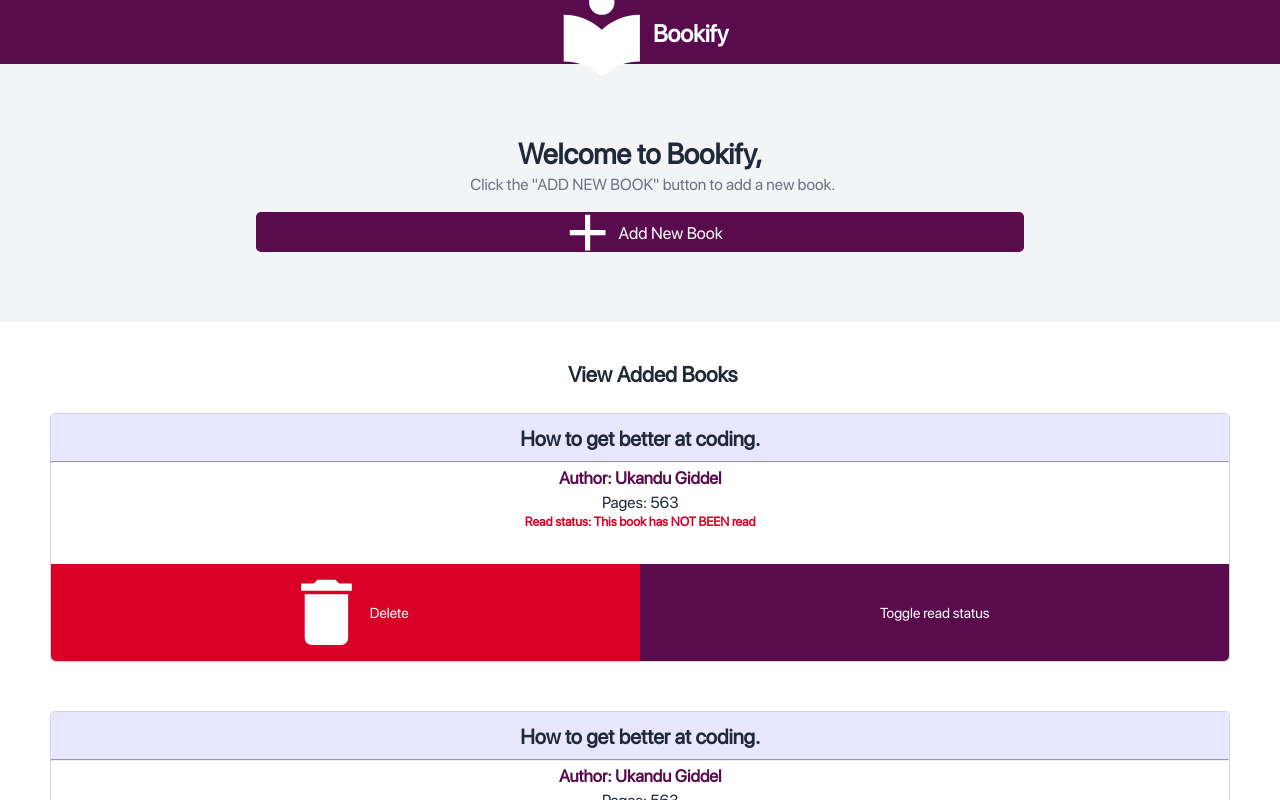
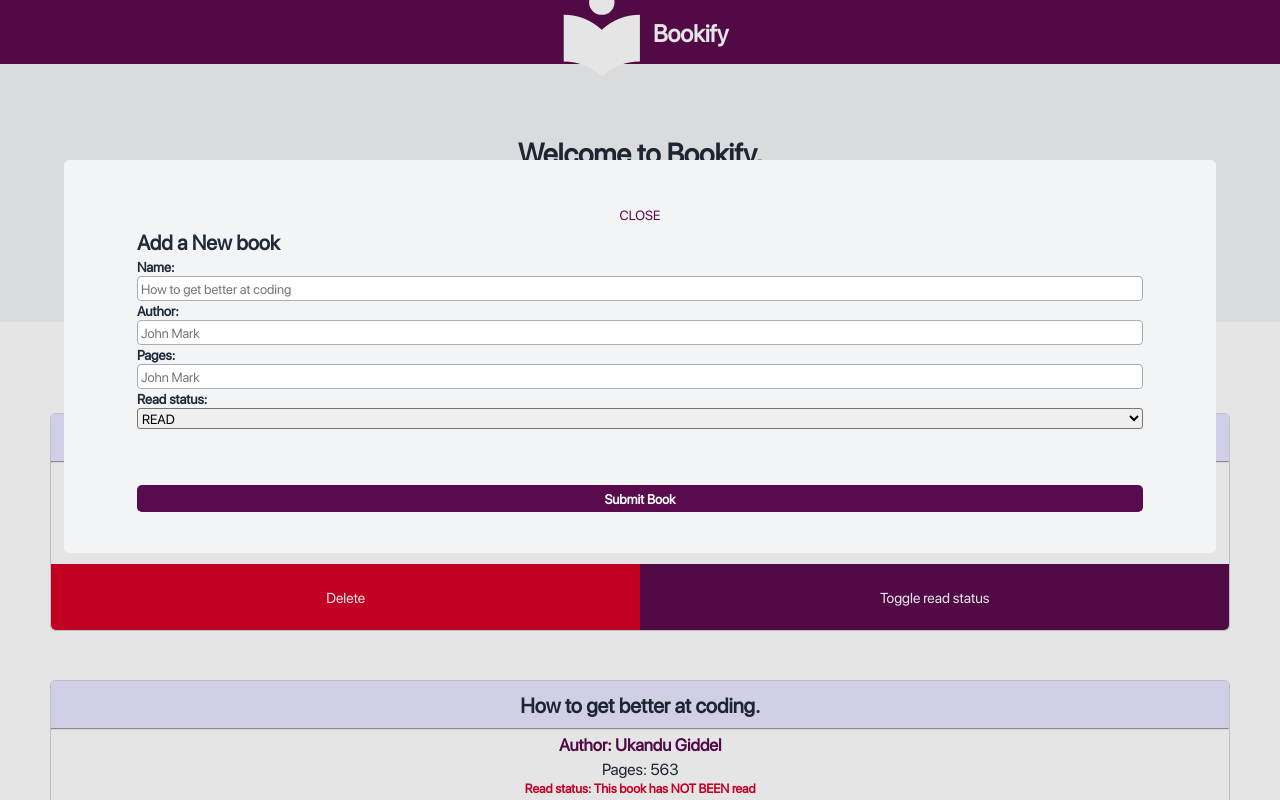
Before and after one commit to giddeluk/bookify, a plain HTML site: page index.html in a window 1280 px wide. Both pictures are taken after a click on the button "Add New Book". Drawn offline with Linux system fonts and the light colour scheme.

Commit message:
Add the basic dialog functionality

```diff
--- a/css/styles.css
+++ b/css/styles.css
@@ -19,7 +19,7 @@
   justify-content: center;
   align-items: center;
   height: 8vh;
-  background-color: #5a0b4d;
+  background-color: var(--main-purple);
   color: white;
   padding: 5px;
 }
@@ -94,7 +94,7 @@
   font-size: 135%;
   font-weight: bold;
 }
-#output-div{
+#output-div {
   display: grid;
   grid-template-columns: 98%;
 }
@@ -127,10 +127,9 @@
   align-self: center;
   font-size: 107%;
 }
-#card > #card-pages{
+#card > #card-pages {
   color: #202938;
   align-self: center;
-
 }
 #card > #read-status {
   color: #d80027;
@@ -142,7 +141,7 @@
   display: flex;
   justify-content: center;
 }
-#card > #actions > *{
+#card > #actions > * {
   margin-top: 3%;
 }
 #card > #actions > #delete-btn {
@@ -152,14 +151,13 @@
   background-color: #d80027;
   color: white;
   border: none;
-  padding: 5px;
+  padding-top: 2%;
+  padding-bottom: 2%;
+  padding-right: 2%;
+  padding-left: 2%;
   font-size: 90%;
   width: 50%;
   border-bottom-left-radius: 5px;
-}
-#card > #actions > #delete-btn svg {
-  fill: white;
-  width: 15%;
 }
 #card > #actions > #toggle-button {
   display: flex;
@@ -169,8 +167,95 @@
   color: white;
   border: none;
   border-bottom-right-radius: 5px;
-
-  padding: 5px;
+  padding-top: 2%;
+  padding-bottom: 2%;
+  padding-right: 2%;
+  padding-left: 2%;
   font-size: 90%;
   width: 50%;
 }
+/* Hover Effects */
+.addSection button:nth-child(3):hover {
+  background-color: hsl(310, 78%, 25%);
+}
+#card > #actions > #delete-btn:hover {
+  background-color: hsl(349, 100%, 47%);
+}
+#card > #actions > #toggle-button:hover {
+  background-color: hsl(310, 78%, 15%);
+}
+/* Dialog */
+#dialog {
+  padding-top: 5vh;
+  padding-bottom: 5vh;
+  padding-left: 2vh;
+  padding-right: 2vh;
+  width: 90%;
+  position: relative;
+  top: 20%;
+  bottom: 20%;
+  left: 5%;
+  right: 5%;
+  border-radius: 5px;
+  background-color: #f3f4f6;
+  border: 1px solid #f3f4f6;
+}
+#dialog > #dialog-header {
+  display: grid;
+  grid-template-columns: 4fr 1fr;
+}
+#dialog-header > p {
+  color: #202938;
+  font-size: 130%;
+  font-weight: bold;
+}
+#dialog > #input-name-div,
+#input-author-div,
+#input-pages-div,
+#input-read-status-div {
+  display: flex;
+  flex-direction: column;
+}
+#dialog > input,
+label,
+select,
+.form-input,
+#dialog-header-p,
+#input-submit,
+#close-popup{
+  width: 90%;
+  margin-left: 5%;
+}
+#dialog label {
+  color: #202938;
+  font-weight: bold;
+  font-size: 85%;
+}
+#dialog input {
+  padding: 3px;
+  border: 1px solid hsl(222, 12%, 69%);
+  border-radius: 4px;
+  outline: none;
+}
+#dialog input:focus, #input-read-status:focus {
+  border: 1px solid #5a0b4d;
+}
+#dialog button:nth-child(1){
+  background-color: #f3f4f6;
+  border: none;
+  padding: 5px;
+  color: #5a0b4d;
+}
+#input-submit{
+  background-color: #5a0b4d;
+  color: white;
+  border: none;
+  padding: 5px;
+  margin-top: 5%;
+  border-radius: 5px;
+  font-weight: bold;
+}
+#input-read-status{
+  outline: none;
+  border-radius: 3px;
+}
--- a/index.html
+++ b/index.html
@@ -7,6 +7,43 @@
     <link rel="stylesheet" href="css/styles.css" />
   </head>
   <body>
+    <dialog id="dialog">
+      <form action="">
+        <div id="dialog-header">
+          <button id="close-popup">CLOSE</button>
+          <p id="dialog-header-p">Add a New book</p>
+        </div>
+        <!-- Name -->
+        <div id="input-name-div">
+          <label for="input-name">Name:</label>
+          <input
+          class="form-input"
+            id="input-name"
+            type="text"
+            placeholder="How to get better at coding"
+          />
+        </div>
+        <!-- Author -->
+        <div id="input-author-div">
+          <label for="input-author">Author:</label>
+          <input class="form-input" id="input-author" type="text" placeholder="John Mark" />
+        </div>
+        <!-- Pages -->
+        <div id="input-pages-div">
+          <label for="input-pages">Pages:</label>
+          <input class="form-input" id="input-pages" type="number" placeholder="John Mark" min="1"/>
+        </div>
+        <!-- Read Status -->
+        <div id="input-read-status-div">
+          <label for="input-read-status">Read status:</label>
+          <select class="form-input" name="input-read-status" id="input-read-status">
+            <option value="read">READ</option>
+            <option value="not-read">NOT READ</option>
+          </select>
+        </div>
+        <button id="input-submit">Submit Book</button>
+      </form>
+    </dialog>
     <div class="navbar">
       <svg class="logo" xmlns="http://www.w3.org/2000/svg" viewBox="0 0 24 24">
         <path
@@ -39,14 +76,7 @@
             <p id="card-pages">Pages: 563</p>
             <p id="read-status">Read status: This book has NOT BEEN read</p>
             <div id="actions">
-              <button id="delete-btn">
-                <svg xmlns="http://www.w3.org/2000/svg" viewBox="0 0 24 24">
-                  <path
-                    d="M19,4H15.5L14.5,3H9.5L8.5,4H5V6H19M6,19A2,2 0 0,0 8,21H16A2,2 0 0,0 18,19V7H6V19Z"
-                  />
-                </svg>
-                Delete
-              </button>
+              <button id="delete-btn">Delete</button>
               <button id="toggle-button">Toggle read status</button>
             </div>
           </div>
@@ -57,14 +87,7 @@
             <p id="card-pages">Pages: 563</p>
             <p id="read-status">Read status: This book has NOT BEEN read</p>
             <div id="actions">
-              <button id="delete-btn">
-                <svg xmlns="http://www.w3.org/2000/svg" viewBox="0 0 24 24">
-                  <path
-                    d="M19,4H15.5L14.5,3H9.5L8.5,4H5V6H19M6,19A2,2 0 0,0 8,21H16A2,2 0 0,0 18,19V7H6V19Z"
-                  />
-                </svg>
-                Delete
-              </button>
+              <button id="delete-btn">Delete</button>
               <button id="toggle-button">Toggle read status</button>
             </div>
           </div>
@@ -75,14 +98,7 @@
             <p id="card-pages">Pages: 563</p>
             <p id="read-status">Read status: This book has NOT BEEN read</p>
             <div id="actions">
-              <button id="delete-btn">
-                <svg xmlns="http://www.w3.org/2000/svg" viewBox="0 0 24 24">
-                  <path
-                    d="M19,4H15.5L14.5,3H9.5L8.5,4H5V6H19M6,19A2,2 0 0,0 8,21H16A2,2 0 0,0 18,19V7H6V19Z"
-                  />
-                </svg>
-                Delete
-              </button>
+              <button id="delete-btn">Delete</button>
               <button id="toggle-button">Toggle read status</button>
             </div>
           </div>
@@ -93,14 +109,7 @@
             <p id="card-pages">Pages: 563</p>
             <p id="read-status">Read status: This book has NOT BEEN read</p>
             <div id="actions">
-              <button id="delete-btn">
-                <svg xmlns="http://www.w3.org/2000/svg" viewBox="0 0 24 24">
-                  <path
-                    d="M19,4H15.5L14.5,3H9.5L8.5,4H5V6H19M6,19A2,2 0 0,0 8,21H16A2,2 0 0,0 18,19V7H6V19Z"
-                  />
-                </svg>
-                Delete
-              </button>
+              <button id="delete-btn">Delete</button>
               <button id="toggle-button">Toggle read status</button>
             </div>
           </div>
--- a/js/index.js
+++ b/js/index.js
@@ -0,0 +1,9 @@
+const displaySection = document.querySelector(".displaySection");
+const addBookPopupButton = document.querySelector(".addBookPopup");
+const outputDiv = document.querySelector("#output-div");
+
+const dialog = document.querySelector("#dialog");
+
+addBookPopupButton.addEventListener("click", () => {
+    dialog.showModal();
+});
```
